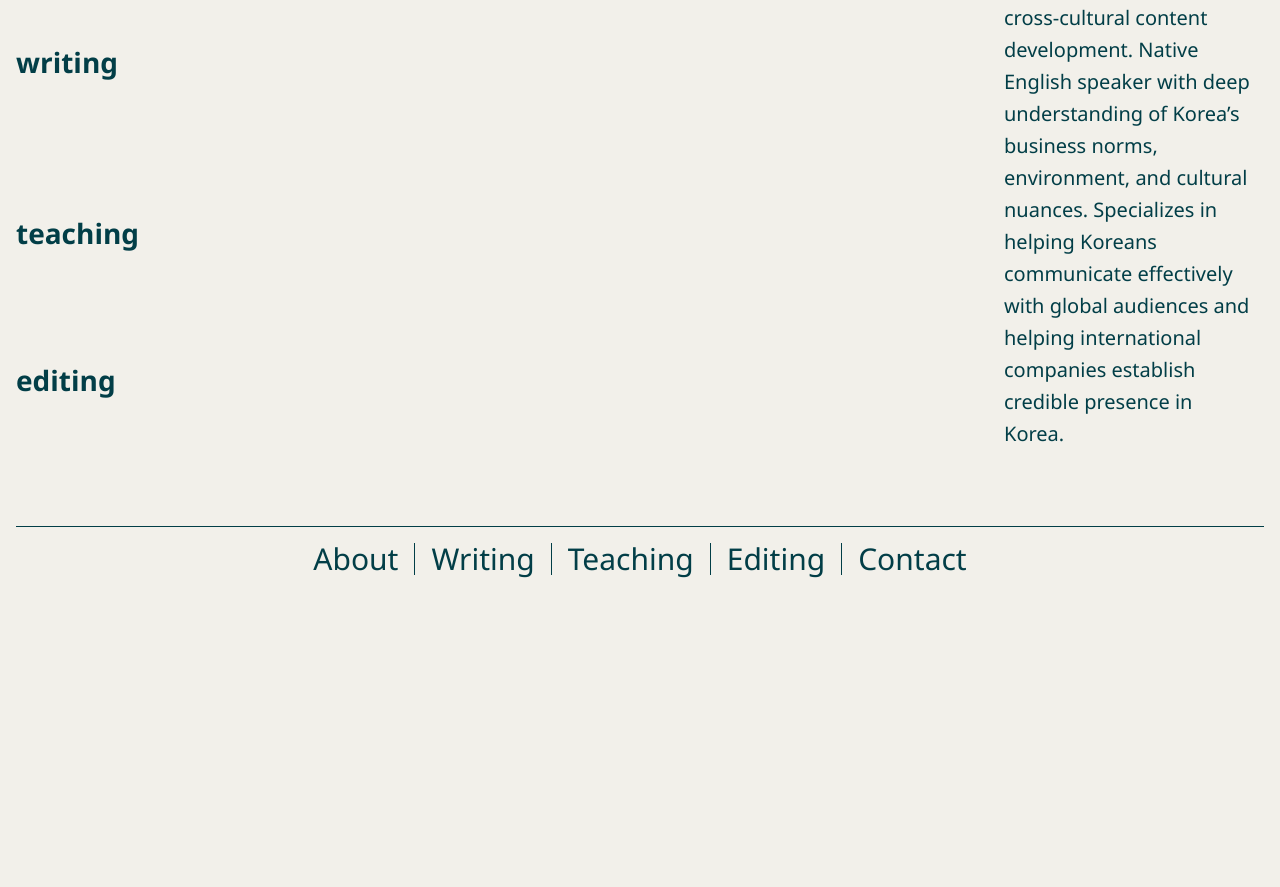
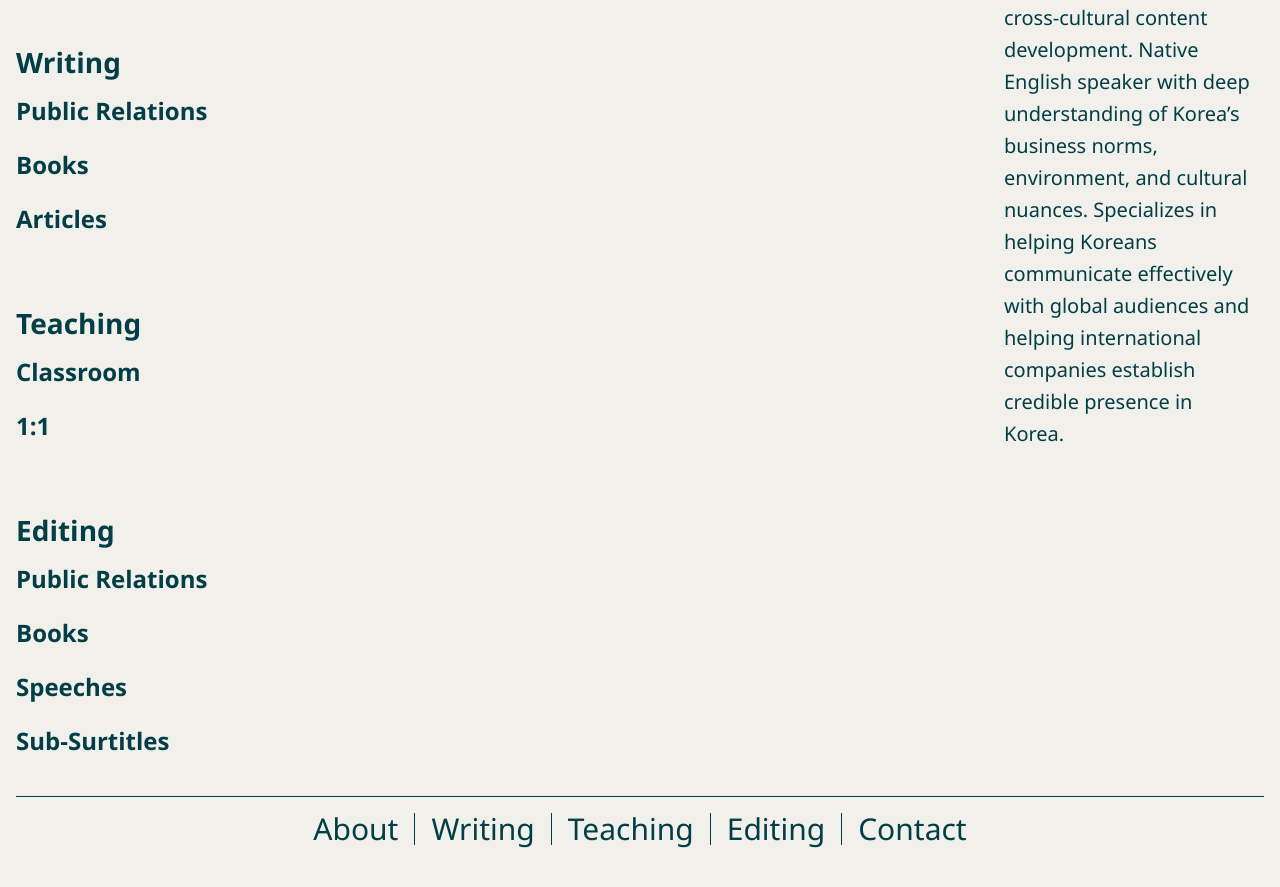
Before and after one commit to wksnders/David-Portfolio, a Vue app: page /#/ in a window 1280 px wide. Shown: the part 551-1438 px from the top of the page. Before the commit the page ends 1175 px from the top, so only its background shows below. Built offline with nearby package versions, Linux system fonts and the light colour scheme.

Commit message:
inital template sections basics finished

```diff
--- a/public/locales/en.yaml
+++ b/public/locales/en.yaml
@@ -1,11 +1,28 @@
 PortfolioHeaderTitle: "David Kendall"
+
 navigation.about: "About"
 navigation.writing: "Writing"
 navigation.teaching: "Teaching"
 navigation.editing: "Editing"
 navigation.contact: "Contact"
+
 AboutMeSectionTitle: "About Me"
 AboutMeSectionBody: "International communications consultant with 20+ years of expertise bridging Korean and Western cultures. Proven track record in strategic communica-tions, government relations, and cross-cultural content development. Native English speaker with deep understanding of Korea’s business norms, environment, and cultural nuances. Specializes in helping Koreans communicate effectively with global audiences and helping international companies establish credible presence in Korea."
+
+Section.writing: "Writing"
+Subsection.writing.Public Relations: "Public Relations"
+Subsection.writing.Books: "Books"
+Subsection.writing.Articles: "Articles"
+
+Section.teaching: "Teaching"
+Subsection.teaching.Classroom: "Classroom"
+Subsection.teaching.1:1: "1:1"
+
+Section.editing: "Editing"
+Subsection.editing.Public Relations: "Public Relations"
+Subsection.editing.Books: "Books"
+Subsection.editing.Speeches: "Speeches"
+Subsection.editing.Sub-Surtitles: "Sub-Surtitles"
 
 
 
--- a/src/components/TemplateSection.vue
+++ b/src/components/TemplateSection.vue
@@ -5,37 +5,42 @@ import useLocalization from '../composables/useLocalization.js'
 const props = defineProps({
   id: String,
   templateType: String,
-  subsections: Array
+  subsections: Array, // objects with { name, itemComponent }
 })
 
 const { getTranslationRef, ready } = useLocalization()
+
+// Localized section title
+const sectionTitle = getTranslationRef(`Section.${props.templateType}`)
 </script>
 
 <template>
   <section class="template-section" :id="id">
-    <h2>{{ templateType }}</h2>
+    <!-- Section title -->
+    <div v-if="!ready">Loading...</div>
+    <h2 v-else>{{ sectionTitle }}</h2>
 
+    <!-- Subsections -->
     <div
       v-for="(subsection, index) in subsections"
       :key="index"
       class="subsection"
     >
-      <h3>{{ subsection.name }}</h3>
+      <div v-if="!ready">Loading...</div>
+      <template v-else>
+        <!-- Localized subsection title -->
+        <h3>{{ getTranslationRef(`Subsection.${props.templateType}.${subsection.name}`) }}</h3>
 
-      <div class="entries">
-        <!-- Loading state -->
-        <div v-if="!ready">Loading...</div>
-
-        <!-- Entries from localization -->
-        <template v-else>
+        <div class="entries">
+          <!-- Render entries from localization -->
           <component
-            v-for="(entry, i) in getTranslationRef(`${templateType}.${subsection.name}`)"
+            v-for="(entry, i) in getTranslationRef(`${props.templateType}.${subsection.name}`)"
             :key="i"
             :is="subsection.itemComponent"
             :entry="entry"
           />
-        </template>
-      </div>
+        </div>
+      </template>
     </div>
   </section>
 </template>
--- a/src/views/HomePage.vue
+++ b/src/views/HomePage.vue
@@ -3,10 +3,42 @@ import IntroductionImages from '../components/IntroductionImages.vue'
 import TemplateSection from '../components/TemplateSection.vue'
 import About from '../components/About.vue'
 
+import ArticlesItem from '../components/templates/ArticlesItem.vue'
+import BooksItem from '../components/templates/BooksItem.vue'
+import ClassroomItem from '../components/templates/ClassroomItem.vue'
+import OneOnOneItem from '../components/templates/OneOnOneItem.vue'
+import PublicRelationsItem from '../components/templates/PublicRelationsItem.vue'
+import SpeechesItem from '../components/templates/SpeechesItem.vue'
+import SubSurtitlesItem from '../components/templates/SubSurtitlesItem.vue'
+
 const sections = [
-  { templateType: 'writing',id:'writing', subsections: ['Public Relations', 'Books', 'Articles'], },
-  { templateType: 'teaching',id:'teaching', subsections: ['Classroom', '1:1'], },
-  { templateType: 'editing',id:'editing', subsections: ['Public Relations', 'Books', 'Speeches', 'Sub-Surtitles'], },
+  {
+    templateType: 'writing',
+    id: 'writing',
+    subsections: [
+      { name: 'Public Relations', itemComponent: PublicRelationsItem, },
+      { name: 'Books', itemComponent: BooksItem, },
+      { name: 'Articles', itemComponent: ArticlesItem, },
+    ],
+  },
+  {
+    templateType: 'teaching',
+    id: 'teaching',
+    subsections: [
+      { name: 'Classroom', itemComponent: ClassroomItem, },
+      { name: '1:1', itemComponent: OneOnOneItem, },
+    ],
+  },
+  {
+    templateType: 'editing',
+    id: 'editing',
+    subsections: [
+      { name: 'Public Relations', itemComponent: PublicRelationsItem, },
+      { name: 'Books', itemComponent: BooksItem, },
+      { name: 'Speeches', itemComponent: SpeechesItem, },
+      { name: 'Sub-Surtitles', itemComponent: SubSurtitlesItem, },
+    ],
+  },
 ]
 </script>
 
```
